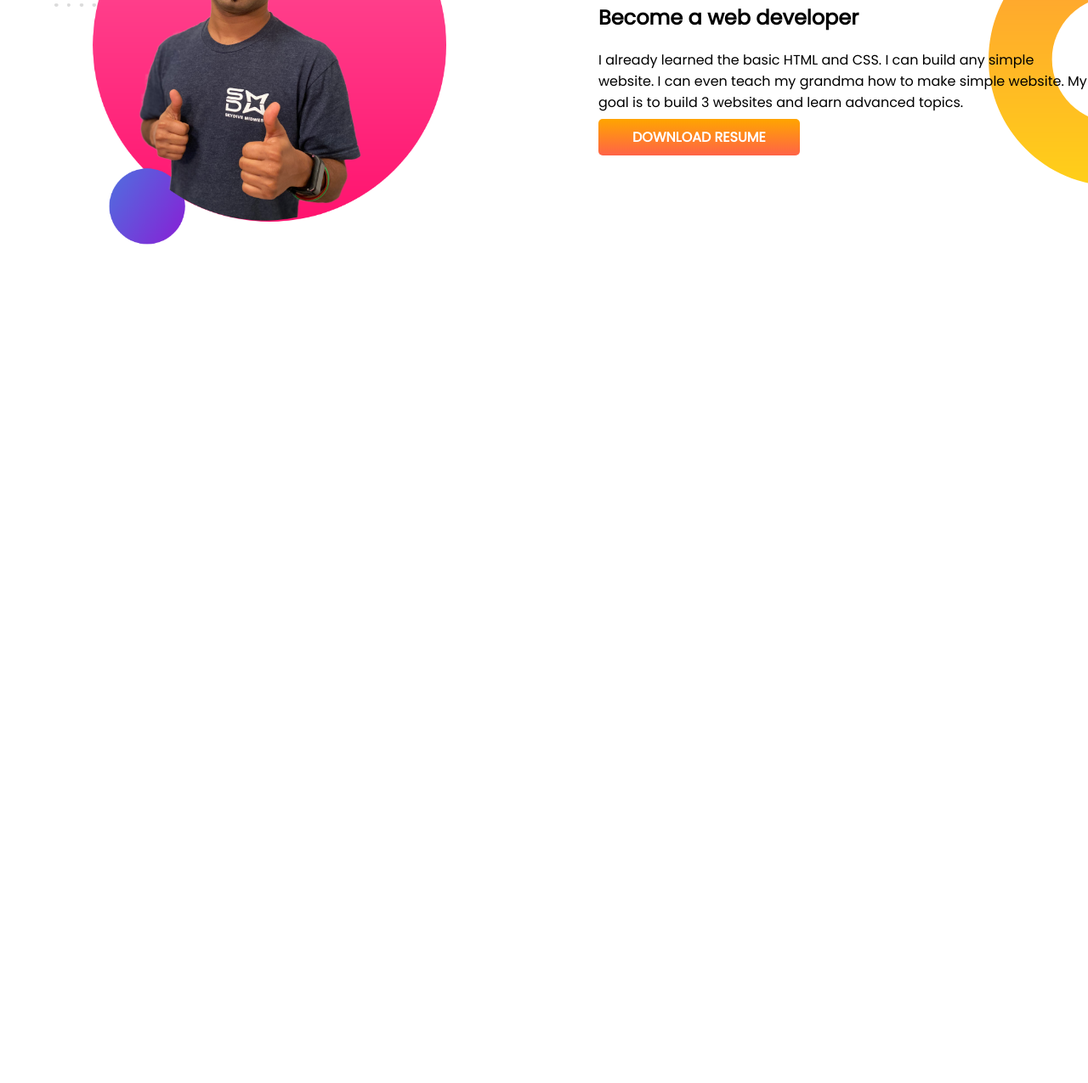
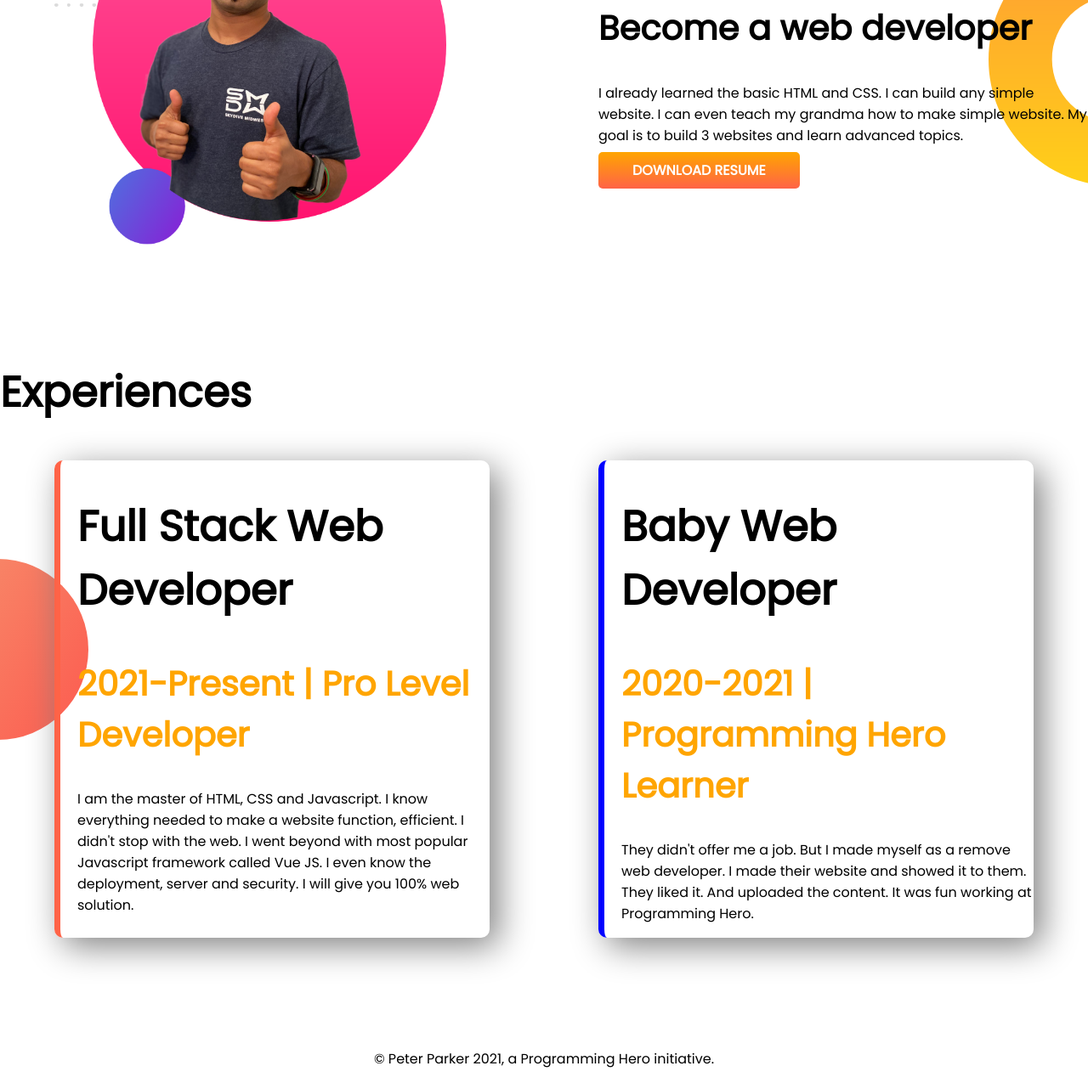
Before and after one commit to AhesanToha/My-portfolio, a plain HTML site: page index.html in a window 1280 px wide. Shown: the part 749-2024 px from the top of the page at 85% size. Before the commit the page ends 1174 px from the top, so only its background shows below. Drawn offline with Linux system fonts and the light colour scheme.

Commit message:
footer and experience added

```diff
--- a/index.html
+++ b/index.html
@@ -11,7 +11,7 @@
     <link rel="stylesheet" href="style.css">
 </head>
 <body>
-    <section class="top-banner">
+    <section class="top-banner flexible-container">
         <div class="half-width">
             <h1>Welcome To </h1>
     <h1><span class="orange-color">Ahesan Toha's</span> World!!</h1>
@@ -23,7 +23,7 @@
         </div>
 
     </section>
-    <section class="dream-big">
+    <section class="dream-big flexible-container">
         <div class="half-width">
             <img src="images/jhankar2.png" alt="">
         </div>
@@ -34,5 +34,23 @@
             <a target="blank" class="link-button" href="##">DOWNLOAD RESUME</a>
         </div>
     </section>
+    <section class="experience-area">
+        <h1>Experiences</h1>
+        <div class="flexible-container">
+            <div id="full-stack-experience" class="experience-item">
+                <h1>Full Stack Web Developer</h1>
+                <h2 class="orange-color">2021-Present | Pro Level Developer</h2>
+                <p>I am the master of HTML, CSS and Javascript. I know everything needed to make a website function, efficient. I didn't stop with the web. I went beyond with most popular Javascript framework called Vue JS. I even know the deployment, server and security. I will give you 100% web solution.</p>
+            </div>
+            <div id="web-dev-experience" class="experience-item">
+                <h1>Baby Web Developer</h1>
+                <h2 class="orange-color">2020-2021 | Programming Hero Learner</h2>
+                <p>They didn't offer me a job. But I made myself as a remove web developer. I made their website and showed it to them. They liked it. And uploaded the content. It was fun working at Programming Hero.</p>
+            </div>
+        </div>
+    </section>
+    <footer>
+        <p>© Peter Parker 2021, a Programming Hero initiative.</p>
+    </footer>
 </body>
 </html>
--- a/style.css
+++ b/style.css
@@ -5,10 +5,13 @@
 h1{
     font-size: 50px;
 }
+h2{
+    font-size: 40px;
+}
 .orange-color{
     color: orange;
 }
-section{
+.flexible-container{
     display: flex;
     margin-bottom: 130px;
 }
@@ -36,3 +39,30 @@
     background-repeat: no-repeat;
     background-position: right;
 }
+.experience-area{
+    background-image: url(images/exp-bg.png);
+    background-repeat: no-repeat;
+    background-position: left;
+}
+.experience-item{
+    width: 40%;
+    margin-left: 5%;
+    margin-right: 5%;
+    padding-left: 20px;
+    box-shadow: 10px 10px 40px gray;
+    border-radius: 10px;
+
+}
+#full-stack-experience{
+    border-left: 7px solid tomato;
+    background-image: linear-gradient(tomato salmon);
+    border-image-slice: 1;
+}
+#web-dev-experience{
+    border-left: 7px solid blue;
+    background-image: linear-gradient(blue cyan);
+    border-image-slice: 1;
+}
+footer p{
+    text-align: center;
+}
```
Also changed, not shown: 4 other files.
